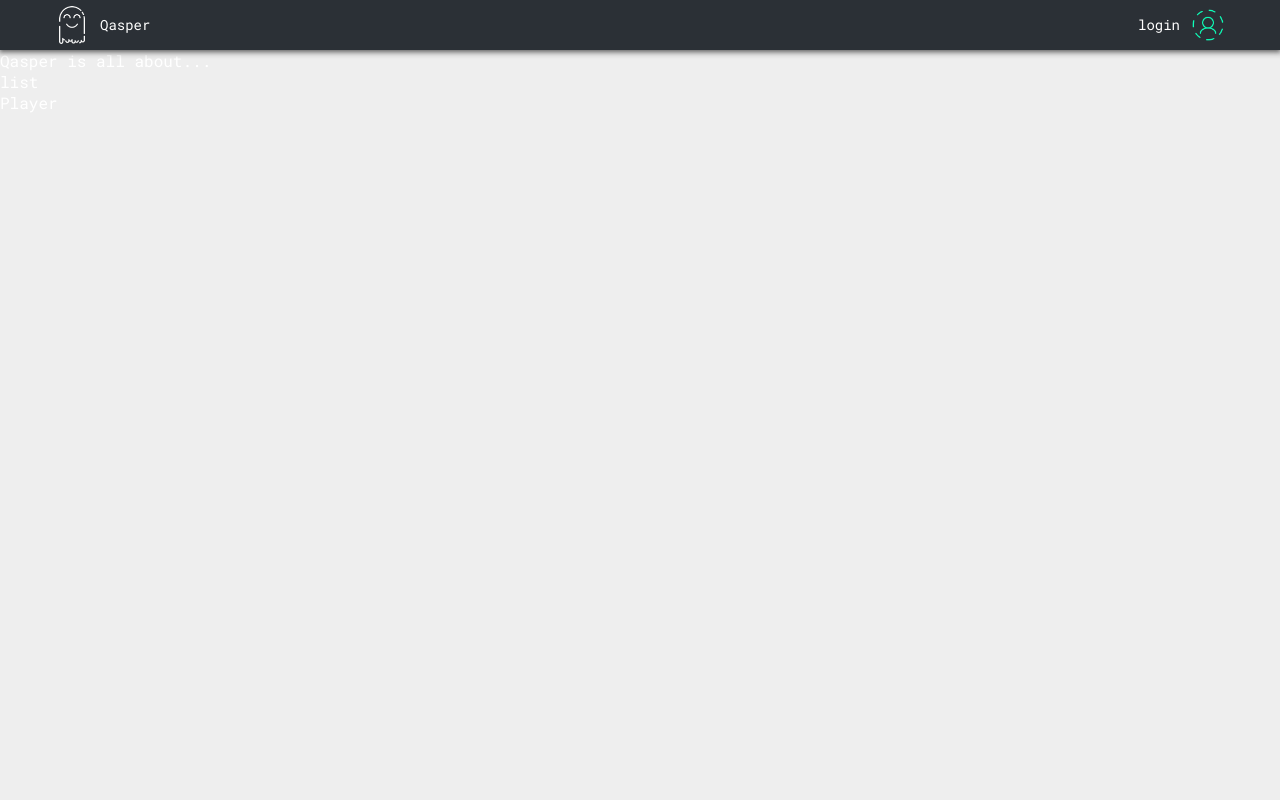
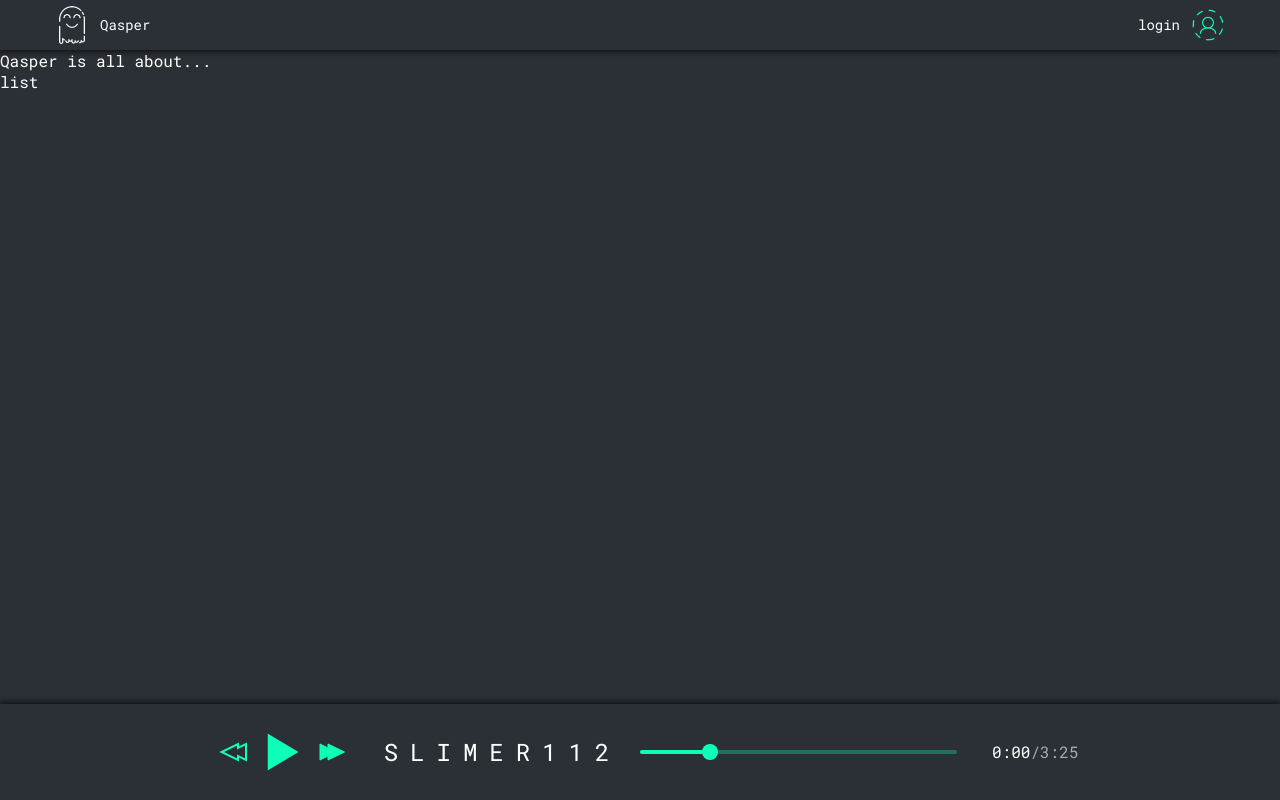
Before and after one commit to clementsirieix/qasper-project, a React app: page / in a window 1280 px wide. Built offline with nearby package versions, Linux system fonts and the light colour scheme.

Commit message:
basic player style

```diff
--- a/src/client/components/Player.js
+++ b/src/client/components/Player.js
@@ -1,12 +1,25 @@
 // @flow
 import React from 'react';
+
+import Slider from '../components/Slider';
+import BackIcon from '../icons/BackIcon';
+import PlayPauseIcon from '../icons/PlayPauseIcon';
+import NextIcon from '../icons/NextIcon';
 
 class Player extends React.Component {
     render() {
         return (
             <footer>
                 <div className="player">
-                    Player
+                    <div className="controls">
+                        <BackIcon />
+                        <PlayPauseIcon />
+                        <NextIcon />
+                    </div>
+                    <div className="title">
+                        SLIMER112
+                    </div>
+                    <Slider />
                 </div>
                 <audio>
                 </audio>
--- /dev/null
+++ b/src/client/components/Slider.js
@@ -0,0 +1,17 @@
+// @flow
+import React from 'react';
+
+export default class Slider extends React.Component {
+    render() {
+        return (
+            <div className="slider">
+                <div className="slider-bar">
+                    <div className="bar-bg"></div>
+                    <div className="bar-top"></div>
+                    <div className="bar-position"></div>
+                </div>
+                <div className="timer">0:00<span>/3:25</span></div>
+            </div>
+        );
+    }
+}
--- /dev/null
+++ b/src/client/icons/BackIcon.js
@@ -0,0 +1,16 @@
+// @flow
+import React from 'react';
+
+const BackIcon = () => (
+    <svg width="29px" height="20px" viewBox="0 0 29 20" className="back">
+        <g stroke="none" strokeWidth="1" fill="none" fillRule="evenodd">
+            <g transform="translate(-276.000000, -963.000000)" stroke="#0EFFB8" strokeWidth="2">
+                <g transform="translate(279.000000, 954.000000)">
+                    <path d="M8,14.8777003 L1.42108547e-14,11 L1.52388276e-14,27 L8,23.1222999 L8,27 L24.5046281,19.0000002 L8,11 L8,14.8777003 Z" transform="translate(12.252314, 19.000000) scale(-1, 1) translate(-12.252314, -19.000000) "></path>
+                </g>
+            </g>
+        </g>
+    </svg>
+);
+
+export default BackIcon
--- /dev/null
+++ b/src/client/icons/NextIcon.js
@@ -0,0 +1,16 @@
+// @flow
+import React from 'react';
+
+const NextIcon = () => (
+    <svg width="26px" height="18px" viewBox="0 0 26 18" className="next">
+        <g stroke="none" strokeWidth="1" fill="none" fillRule="evenodd">
+            <g transform="translate(-389.000000, -964.000000)" stroke="#0EFFB8" fill="#0EFFB8">
+                <g  transform="translate(279.000000, 954.000000)">
+                    <path d="M119,14.8777003 L111,11 L111,27 L119,23.1222999 L119,27 L135.504628,19.0000002 L119,11 L119,14.8777003 Z" ></path>
+                </g>
+            </g>
+        </g>
+    </svg>
+);
+
+export default NextIcon
--- /dev/null
+++ b/src/client/icons/PlayPauseIcon.js
@@ -0,0 +1,24 @@
+// @flow
+import React from 'react';
+
+const PlayPauseIcon = () => (
+    <svg width="31px" height="37px" viewBox="0 0 31 37" className="play-pause">
+        <g stroke="none" strokeWidth="1" fill="none" fillRule="evenodd">
+            <g transform="translate(-331.000000, -954.000000)" fill="#0EFFB8">
+                <polygon points="362 972.5 331 991 331 954"></polygon>
+            </g>
+        </g>
+        <g stroke="none" strokeWidth="1" fill="none" fillRule="evenodd">
+            <g transform="translate(-331.000000, -954.000000), scale(0)" fill="#0EFFB8">
+                <g transform="translate(279.000000, 954.000000)">
+                    <g  transform="translate(52.000000, 0.000000)">
+                        <rect  x="0" y="0" width="7" height="37"></rect>
+                        <rect  x="24" y="0" width="7" height="37"></rect>
+                    </g>
+                </g>
+            </g>
+        </g>
+    </svg>
+);
+
+export default PlayPauseIcon
--- a/src/style/base/_colors.sass
+++ b/src/style/base/_colors.sass
@@ -4,6 +4,6 @@ $shark: #2b3036
 
 $primary: $shark
 $light: $white
-$dim-ligt: rgba($white, .6)
+$dim-light: rgba($white, .6)
 $accent: $bright-turquoise
 $dim-accent: rgba($bright-turquoise, .3)
--- a/src/style/base/_typography.sass
+++ b/src/style/base/_typography.sass
@@ -21,3 +21,11 @@ body
 header
     +small-body
     font-weight: 300
+
+footer
+    line-height: 6rem
+    .title
+        +headline
+        text-align: center
+    .timer span
+        color: $dim-light
--- a/src/style/components/layout.sass
+++ b/src/style/components/layout.sass
@@ -5,6 +5,7 @@ body,
     position: relative
     width: 100%
     height: 100%
+    background: $primary
 
 header
     position: relative
@@ -12,3 +13,12 @@ header
     height: 3.125rem
     >*
         position: relative
+
+footer
+    position: fixed
+    bottom: 0
+    left: 0
+    width: 100%
+    height: 6rem
+    >*
+        position: relative
--- /dev/null
+++ b/src/style/components/player.sass
@@ -0,0 +1,60 @@
+footer
+    background: $primary
+    box-shadow: 0 -2px 4px 0 rgba(0,0,0,.5), 0 -2px 4px 4px rgba(0,0,0,.1)
+    .player
+        display: flex
+        width: 100%
+        max-width: 880px
+        height: 100%
+        margin: 0 auto
+        >*
+            position: relative
+    .controls
+        flex: 1.5
+        >*
+            position: absolute
+            top: 50%
+            transform: translate(-50%, -50%)
+            cursor: pointer
+        .play-pause
+            left: 50%
+        .next
+            left: 80%
+        .back
+            left: 20%
+    .title
+        flex: 2.5
+    .slider
+        flex: 4
+
+.slider
+    >*
+        position: relative
+        float: left
+    .slider-bar
+        top: 50%
+        width: 80%
+        height: 1rem
+        transform: translateY(-50%)
+        >*
+            position: absolute
+    .bar-bg
+        width: 90%
+        height: .25rem
+        margin: .375rem 0
+        background: $dim-accent
+        border-radius: .125rem
+    .bar-top
+        width: 20%
+        height: .25rem
+        margin-top: .375rem
+        background: $accent
+        border-radius: .125rem
+    .bar-position
+        left: 20%
+        width: 1rem
+        height: 1rem
+        background: $accent
+        border-radius: .5rem
+        transform: translateX(-50%)
+        cursor: pointer
--- a/src/style/main.sass
+++ b/src/style/main.sass
@@ -3,6 +3,7 @@
 @import 'base/_typography'
 @import 'components/layout'
 @import 'components/navbar'
+@import 'components/player'
 
 body
     background: #eee
```
Also changed, not shown: dist/app/main.css, src/public/back-icon.svg (added), src/public/next-icon.svg (added), src/public/pause-icon.svg (added), src/public/play-icon.svg (added), 1 other file.
